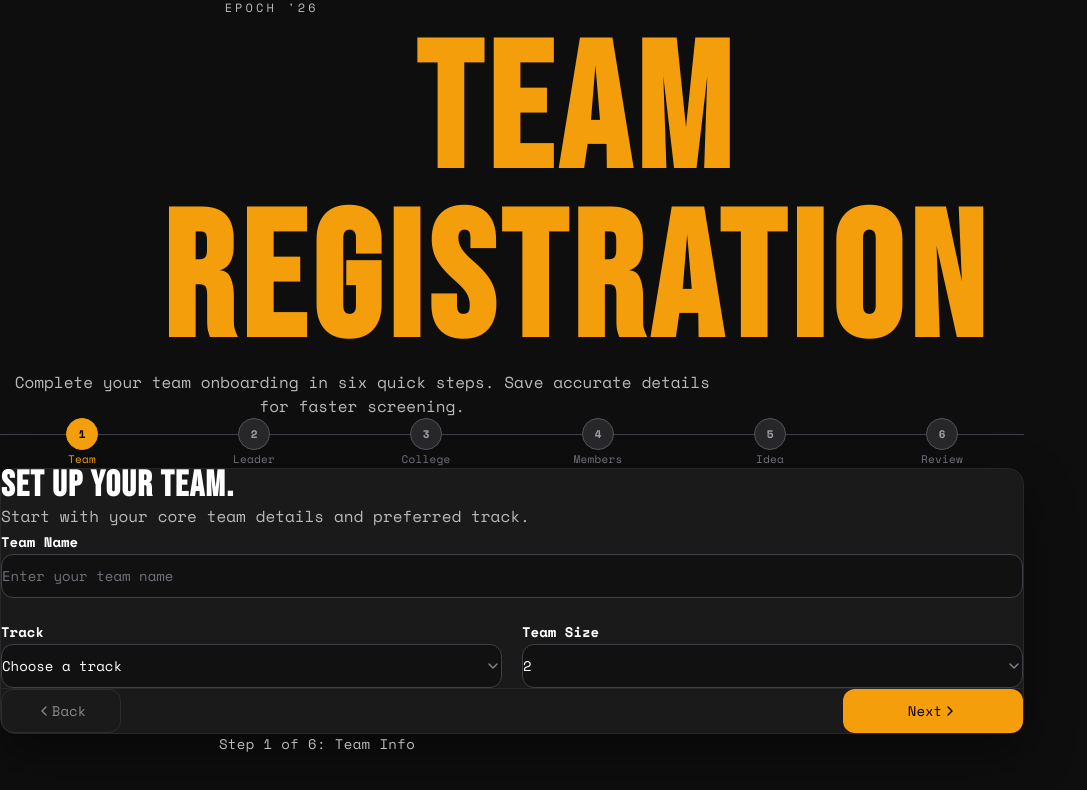
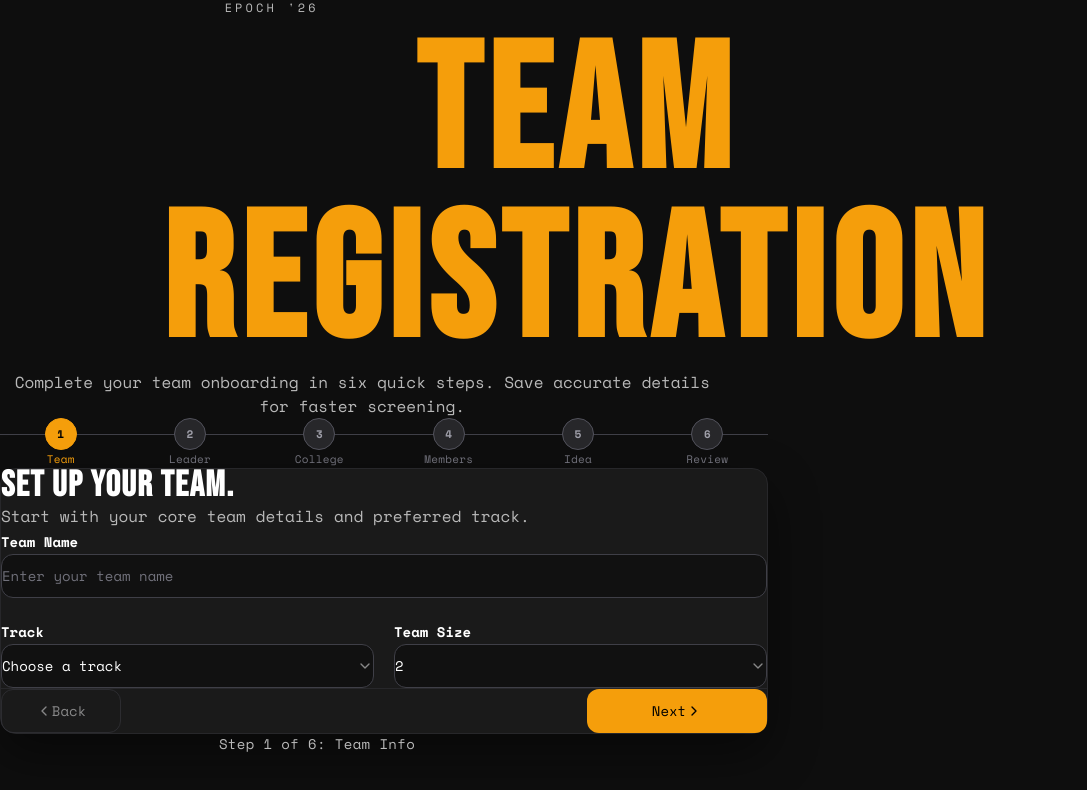
Before and after one commit to mehy12/epoch, a Next.js app: page /register in a window 1280 px wide. Shown: the top 790 px of the page, without its empty margins (0-1087 px from the left). Built offline with nearby package versions, Linux system fonts and the light colour scheme.

Commit message:
fix: adjust max-width of submission and form containers for better layout

```diff
--- a/components/ui/multistep-form.tsx
+++ b/components/ui/multistep-form.tsx
@@ -297,7 +297,7 @@
 
   if (isSubmitted) {
     return (
-      <div className="w-full max-w-5xl mx-auto px-4 sm:px-6">
+      <div className="w-full max-w-2xl mx-auto px-4 sm:px-6">
         <Card className="rounded-2xl border border-zinc-800 bg-[#1A1A1A] text-white shadow-[0_20px_50px_rgba(0,0,0,0.45)]">
           <CardContent className="py-16 text-center">
             <div className="mx-auto mb-5 flex h-12 w-12 items-center justify-center rounded-full border border-[#F59E0B] bg-[#F59E0B]/15">
@@ -317,7 +317,7 @@
   }
 
   return (
-    <div className="w-full max-w-5xl mx-auto px-4 sm:px-6 py-8">
+    <div className="w-full max-w-3xl mx-auto px-4 sm:px-6 py-8">
       <motion.div
         className="mb-8"
         initial={{ opacity: 0, y: -14 }}
```
